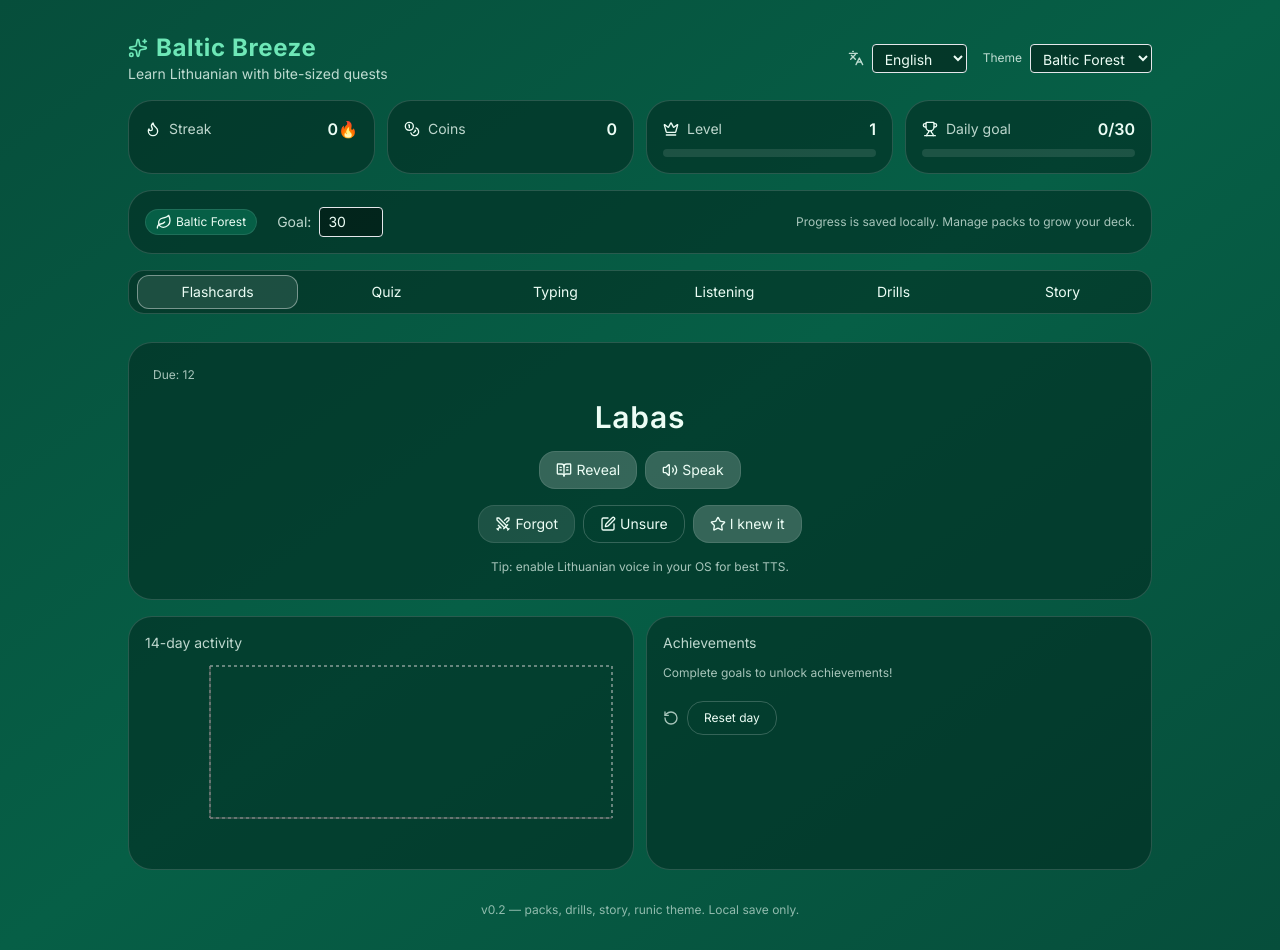
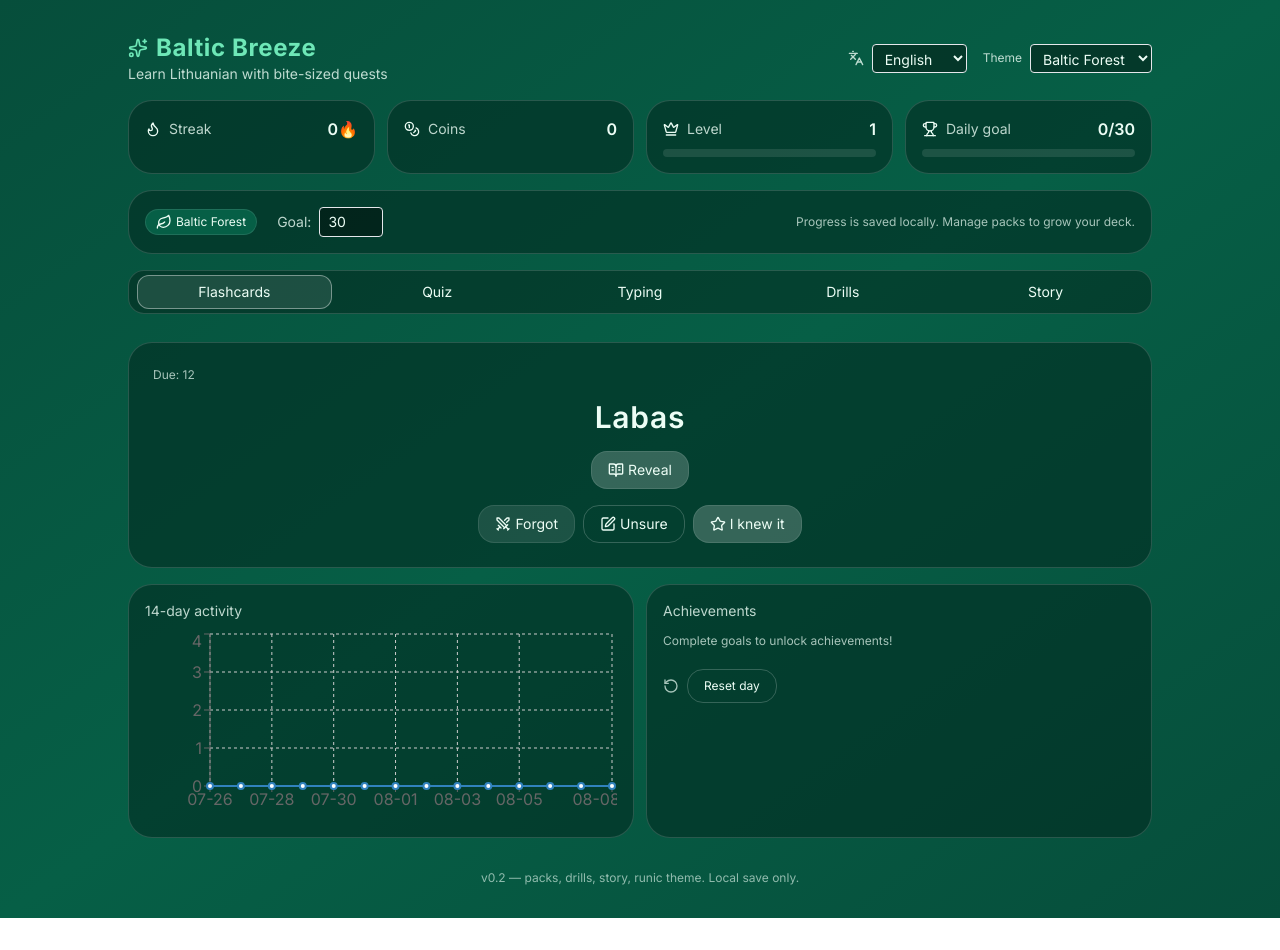
Before and after one commit to sunnamin/balticbreeze, a React (Vite) app: page / in a window 1280 px wide. After the commit the page ends 918 px from the top, so only its background shows below. Built offline with nearby package versions, Linux system fonts and the light colour scheme.

Commit message:
0.2 remove audio

```diff
--- a/src/App.jsx
+++ b/src/App.jsx
@@ -6,7 +6,7 @@ import { Tabs, TabsContent, TabsList, TabsTrigger } from "@/components/ui/tabs";
 import { Input } from "@/components/ui/input";
 import { Progress } from "@/components/ui/progress";
 import { Dialog, DialogContent, DialogHeader, DialogTitle, DialogTrigger } from "@/components/ui/dialog";
-import { Crown, Flame, Coins, Headphones, Sparkles, Trophy, Languages, RotateCcw, Volume2, BookOpenText, PenSquare, Swords, Sun, Moon, Leaf, Star, ListChecks, BookOpen, Wand2 } from "lucide-react";
+import { Crown, Flame, Coins, Sparkles, Trophy, Languages, RotateCcw, BookOpenText, PenSquare, Swords, Leaf, Star, ListChecks, BookOpen, Wand2 } from "lucide-react";
 import { LineChart, Line, XAxis, YAxis, Tooltip, ResponsiveContainer, CartesianGrid } from "recharts";
 
 // ------------------------------------------------------
@@ -140,7 +140,6 @@ const STR = {
     flashcards: "Flashcards",
     quiz: "Quiz",
     typing: "Typing",
-    listening: "Listening",
     drills: "Drills",
     story: "Story",
     progress: "Progress",
@@ -151,7 +150,6 @@ const STR = {
     forgot: "Forgot",
     typeHere: "Type Lithuanian here…",
     check: "Check",
-    speak: "Speak",
     dailyGoal: "Daily goal",
     streak: "Streak",
     coins: "Coins",
@@ -165,7 +163,6 @@ const STR = {
     learnerLang: "UI language",
     russian: "Русский",
     english: "English",
-    ttsNote: "Tip: enable Lithuanian voice in your OS for best TTS.",
     mcq: "Multiple choice",
     next: "Next",
     packs: "Packs",
@@ -178,7 +175,6 @@ const STR = {
     flashcards: "Карточки",
     quiz: "Викторина",
     typing: "Письмо",
-    listening: "Аудирование",
     drills: "Тренировки",
     story: "История",
     progress: "Прогресс",
@@ -189,7 +185,6 @@ const STR = {
     forgot: "Забыл(а)",
     typeHere: "Введите литовский…",
     check: "Проверить",
-    speak: "Слушать",
     dailyGoal: "Дневная цель",
     streak: "Серия дней",
     coins: "Монеты",
@@ -203,7 +198,6 @@ const STR = {
     learnerLang: "Язык интерфейса",
     russian: "Русский",
     english: "English",
-    ttsNote: "Совет: включите литовский голос в системе для лучшего TTS.",
     mcq: "Выбор ответа",
     next: "Дальше",
     packs: "Наборы",
@@ -273,8 +267,16 @@ export default function BalticBreeze() {
   const sample = useMemo(() => (due.length ? due[0] : cards[0]), [due, cards]);
 
   const progressData = useMemo(() => {
-    const days = Object.entries(history.byDay).sort(([a],[b]) => a.localeCompare(b));
-    return days.slice(-14).map(([day, v]) => ({ day: day.slice(5), count: v.done || 0 }));
+    // Seed last 14 days (zeros) so the chart always shows a timeline
+    const out = [];
+    const now = new Date();
+    for (let i = 13; i >= 0; i--) {
+      const d = new Date(now);
+      d.setDate(now.getDate() - i);
+      const key = d.toISOString().slice(0, 10);
+      out.push({ day: key.slice(5), count: history.byDay[key]?.done || 0 });
+    }
+    return out;
   }, [history]);
 
   const reward = (kind) => {
@@ -366,7 +368,7 @@ export default function BalticBreeze() {
         </div>
         <Dialog open={packsOpen} onOpenChange={setPacksOpen}>
           <DialogTrigger asChild>
-            <Button variant="outline" size="sm" className="gap-2"><ListChecks className="w-4 h-4" /> {STR[settings.ui].managePacks}</Button>
+            <Button variant="outline" size="sm" className="gap-2" onClick={() => setPacksOpen(true)}><ListChecks className="w-4 h-4" /> {STR[settings.ui].managePacks}</Button>
           </DialogTrigger>
           <DialogContent>
             <DialogHeader>
@@ -385,6 +387,9 @@ export default function BalticBreeze() {
                   </div>
                 </div>
               ))}
+            </div>
+                      <div className="mt-3 text-right">
+              <Button variant="secondary" onClick={() => setPacksOpen(false)}>Close</Button>
             </div>
           </DialogContent>
         </Dialog>
@@ -424,14 +429,12 @@ export default function BalticBreeze() {
           )}
           <div className="flex gap-2">
             <Button variant="secondary" onClick={() => setRevealed(r => !r)}><BookOpenText className="w-4 h-4 mr-1" />{STR[settings.ui].reveal}</Button>
-            <Button variant="secondary" onClick={() => speak(card.lt)}><Volume2 className="w-4 h-4 mr-1" />{STR[settings.ui].speak}</Button>
           </div>
           <div className="flex gap-2">
             <Button onClick={() => { reward("hard"); srsUpdate(card, 3); }}><Swords className="w-4 h-4 mr-1" />{STR[settings.ui].forgot}</Button>
             <Button variant="outline" onClick={() => { reward("ok"); srsUpdate(card, 4); }}><PenSquare className="w-4 h-4 mr-1" />{STR[settings.ui].unsure}</Button>
             <Button variant="secondary" onClick={() => { reward("easy"); srsUpdate(card, 5); }}><Star className="w-4 h-4 mr-1" />{STR[settings.ui].iKnewIt}</Button>
           </div>
-          <div className="text-xs opacity-70">{STR[settings.ui].ttsNote}</div>
         </CardContent>
       </Card>
     );
@@ -490,7 +493,6 @@ export default function BalticBreeze() {
           <Input value={typingValue} onChange={(e) => setTypingValue(e.target.value)} placeholder={STR[settings.ui].typeHere} onKeyDown={(e) => e.key === 'Enter' && check()} />
           <div className="flex gap-2">
             <Button onClick={check}>{STR[settings.ui].check}</Button>
-            <Button variant="secondary" onClick={() => speak(card.lt)}><Headphones className="w-4 h-4 mr-1" />{STR[settings.ui].speak}</Button>
           </div>
           {feedback && (<div className={`text-sm ${feedback === 'ok' ? 'text-green-300' : 'text-red-300'}`}>{feedback === 'ok' ? '✓ Close enough!' : `✗ Correct: ${card.lt}`}</div>)}
         </CardContent>
@@ -498,20 +500,6 @@ export default function BalticBreeze() {
     );
   };
 
-  const Listening = () => {
-    const card = sample; const [shown, setShown] = useState(false);
-    if (!card) return null;
-    return (
-      <Card className={`${cardBg}`}>
-        <CardContent className="p-6 flex flex-col gap-4 items-center">
-          <div className="text-sm opacity-80">{STR[settings.ui].listening}</div>
-          <Button onClick={() => { speak(card.lt); setShown(false); }}><Headphones className="w-4 h-4 mr-1" />{STR[settings.ui].speak}</Button>
-          <div className="text-lg font-semibold tracking-wide">{shown ? card.lt : '••••••'}</div>
-          <Button variant="outline" onClick={() => setShown(true)}>{STR[settings.ui].reveal}</Button>
-        </CardContent>
-      </Card>
-    );
-  };
 
   // ------- Drills (grammar) -------
   // Drill 1: Case endings (accusative vs nominative simple nouns)
@@ -664,17 +652,6 @@ export default function BalticBreeze() {
     </div>
   );
 
-  // --- Speech ---
-  const speak = (text) => {
-    try {
-      const synth = window.speechSynthesis; if (!synth) return;
-      synth.cancel();
-      const u = new SpeechSynthesisUtterance(text);
-      const voices = synth.getVoices();
-      const lt = voices.find(v => /lt|Lithuanian/i.test(v.lang)) || voices.find(v => /English|en/i.test(v.lang)) || voices[0];
-      if (lt) u.voice = lt; synth.speak(u);
-    } catch {}
-  };
 
   return (
     <div className={`min-h-[100vh] w-full bg-gradient-to-br ${appBg} text-emerald-50 p-4 md:p-8`}>
@@ -697,18 +674,15 @@ export default function BalticBreeze() {
         </Card>
 
         <Tabs defaultValue="flash">
-          <TabsList className="grid grid-cols-6 bg-black/30">
+          <TabsList className="grid grid-cols-5 bg-black/30">
             <TabsTrigger value="flash">{STR[settings.ui].flashcards}</TabsTrigger>
             <TabsTrigger value="quiz">{STR[settings.ui].quiz}</TabsTrigger>
-            <TabsTrigger value="type">{STR[settings.ui].typing}</TabsTrigger>
-            <TabsTrigger value="listen">{STR[settings.ui].listening}</TabsTrigger>
-            <TabsTrigger value="drills">{STR[settings.ui].drills}</TabsTrigger>
+            <TabsTrigger value="type">{STR[settings.ui].typing}</TabsTrigger>            <TabsTrigger value="drills">{STR[settings.ui].drills}</TabsTrigger>
             <TabsTrigger value="story">{STR[settings.ui].story}</TabsTrigger>
           </TabsList>
           <TabsContent value="flash" className="mt-3"><Flashcards /></TabsContent>
           <TabsContent value="quiz" className="mt-3"><QuizMCQ /></TabsContent>
           <TabsContent value="type" className="mt-3"><Typing /></TabsContent>
-          <TabsContent value="listen" className="mt-3"><Listening /></TabsContent>
           <TabsContent value="drills" className="mt-3"><Drills /></TabsContent>
           <TabsContent value="story" className="mt-3"><Story /></TabsContent>
         </Tabs>
```
